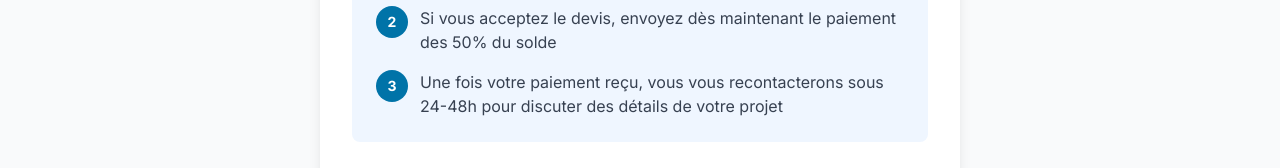
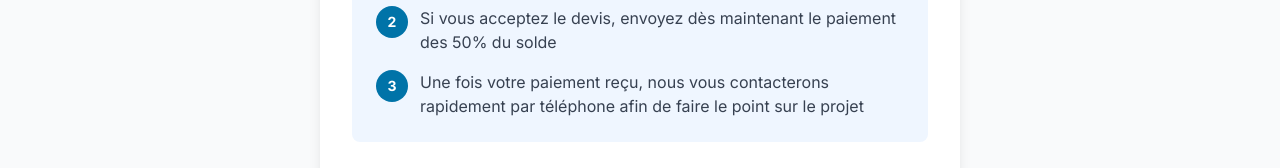
Before and after one commit to Web-Online-Concept/web-online-concept, a Next.js app: page /devis/confirmation in a window 1280 px wide. Shown: the part 470-638 px from the top of the page. Built offline with nearby package versions, Linux system fonts and the light colour scheme.

Commit message:
Update page.js

```diff
--- a/app/devis/confirmation/page.js
+++ b/app/devis/confirmation/page.js
@@ -1,21 +1,12 @@
 "use client"
 
-import { useEffect, useState } from 'react'
+import { Suspense } from 'react'
 import { useSearchParams } from 'next/navigation'
 import Link from 'next/link'
 
-export default function ConfirmationDevis() {
+function ConfirmationContent() {
   const searchParams = useSearchParams()
   const numeroDevis = searchParams.get('numero')
-  const [mounted, setMounted] = useState(false)
-
-  useEffect(() => {
-    setMounted(true)
-  }, [])
-
-  if (!mounted) {
-    return null
-  }
 
   return (
     <div className="min-h-screen bg-gray-50 pt-[120px] pb-20">
@@ -66,7 +57,7 @@ export default function ConfirmationDevis() {
                   3
                 </span>
                 <p className="ml-3 text-gray-700">
-                  Une fois votre paiement reçu, vous vous recontacterons sous 24-48h pour discuter des détails de votre projet
+                  Une fois votre paiement reçu, nous vous contacterons rapidement par téléphone afin de faire le point sur le projet
                 </p>
               </div>
             </div>
@@ -90,3 +81,15 @@ export default function ConfirmationDevis() {
     </div>
   )
 }
+
+export default function ConfirmationDevis() {
+  return (
+    <Suspense fallback={
+      <div className="min-h-screen bg-gray-50 pt-[120px] pb-20 flex items-center justify-center">
+        <div className="text-xl">Chargement...</div>
+      </div>
+    }>
+      <ConfirmationContent />
+    </Suspense>
+  )
+}
```
